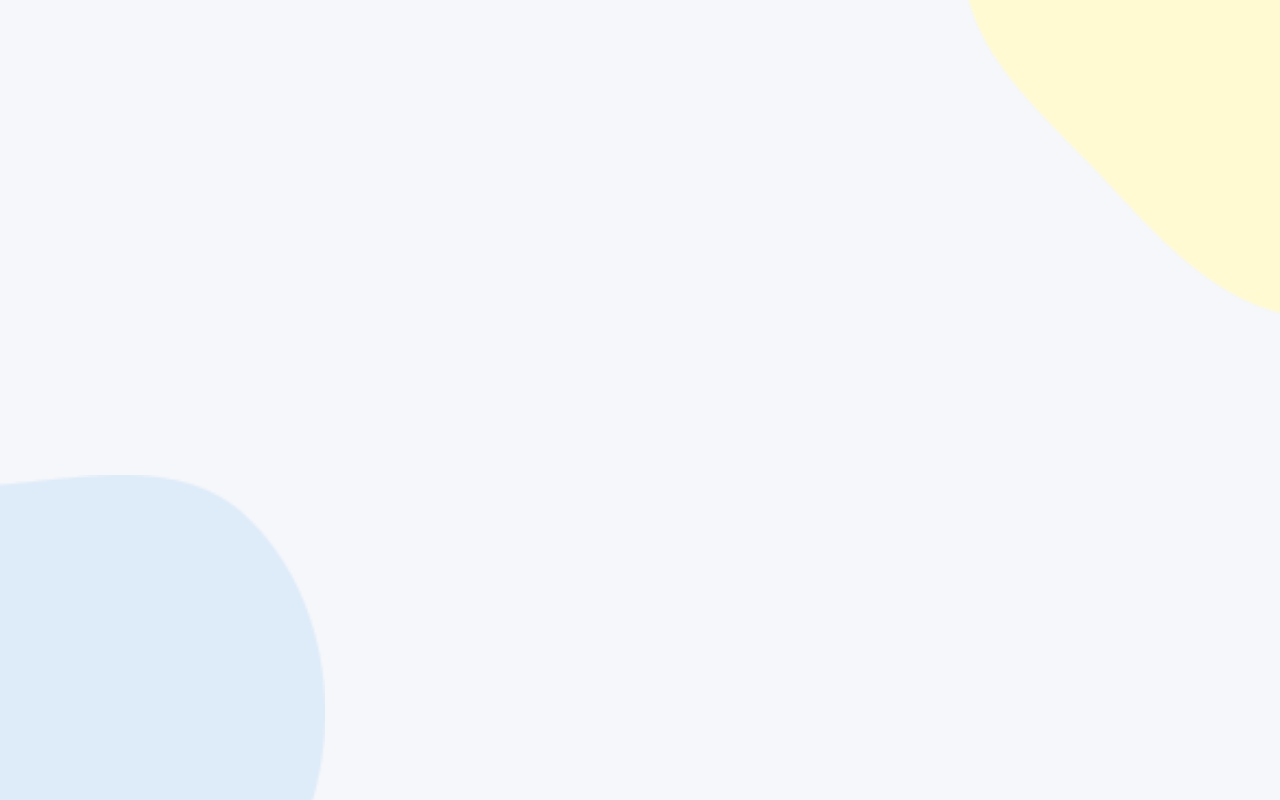
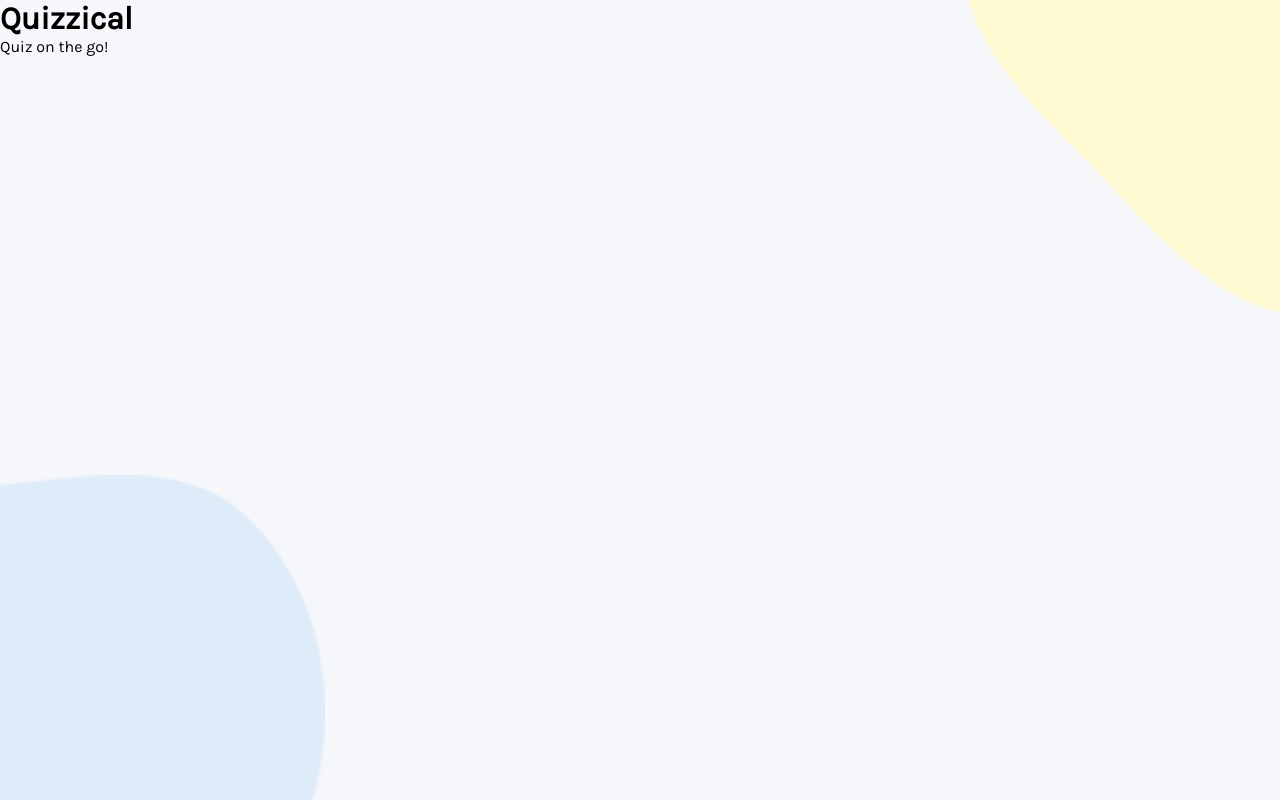
Before and after one commit to tanushsethi/quizzical-app, a React (Create React App) app: page / in a window 1280 px wide. Built offline with nearby package versions, Linux system fonts and the light colour scheme.

Commit message:
overlay component

```diff
--- a/src/components/Overlay.js
+++ b/src/components/Overlay.js
@@ -2,7 +2,10 @@ import React from "react";
 
 function Overlay() {
     return (
-        <></>
+        <div className="overlay">
+            <h1>Quizzical</h1>
+            <p>Quiz on the go!</p>
+        </div>
     )
 }
 
```
